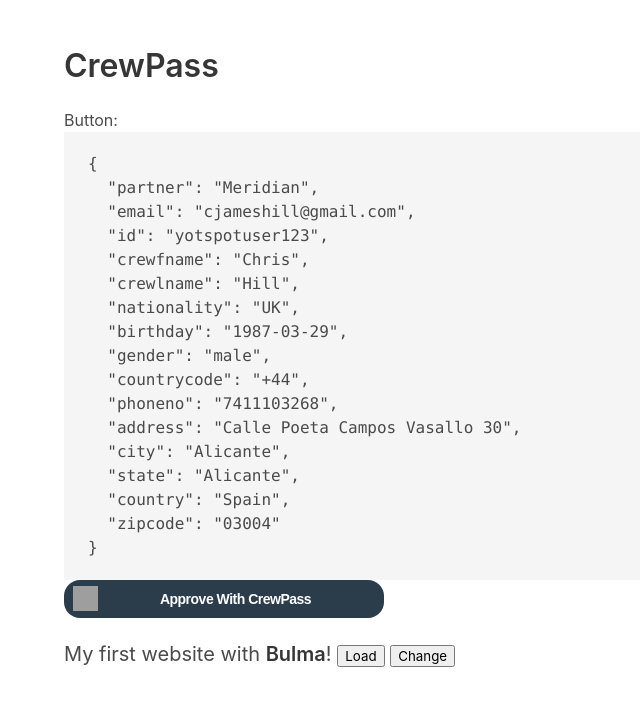
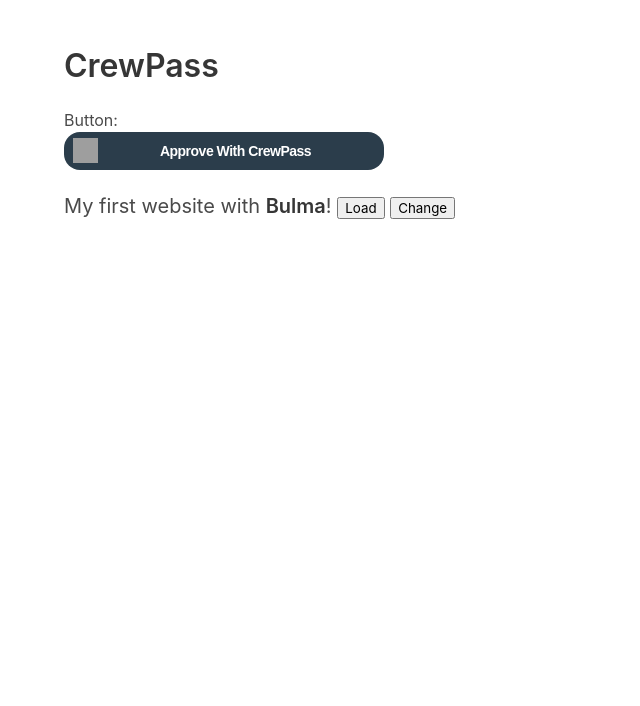
Before and after one commit to nanoninoalicante/crewpass-agencycrewprofile-button-v2, a Vue app: page / in a window 1280 px wide. Shown: the top 706 px of the page, without its empty margins (0-640 px from the left). Built offline with nearby package versions, Linux system fonts and the light colour scheme; no server answers; grey boxes are pictures that could not be loaded; a web font is replaced by a local one.

Commit message:
Update PrimaryButton.vue

```diff
--- a/src/components/PrimaryButton.vue
+++ b/src/components/PrimaryButton.vue
@@ -47,8 +47,6 @@
 });
 </script>
 <template>
-    <div>
-        <pre>{{ sanitizedParams }}</pre>
     <button
         id="primaryButton"
         @click="buttonClick"
@@ -60,9 +58,7 @@
             :src="logo"
         />
         <div v-if="loading" class="flex-none">
-                <SpinnerIcon
-                    class="w-5 h-5 fill-white animate-spin"
-                ></SpinnerIcon>
+            <SpinnerIcon class="w-5 h-5 fill-white animate-spin"></SpinnerIcon>
         </div>
         <div class="flex-auto pl-[6px] pr-[16px] py-0 m-0">
             <span class="text-[14px] p-0 m-0">{{ buttonText }}</span>
@@ -74,7 +70,6 @@
             <span class="text-[16px] text-red-700 m-0 pt-0">&#9210;</span>
         </div>
     </button>
-    </div>
 </template>
 <style scoped>
 @import "../index.css";
```
Lines whose indentation alone changed are shown as unchanged.
